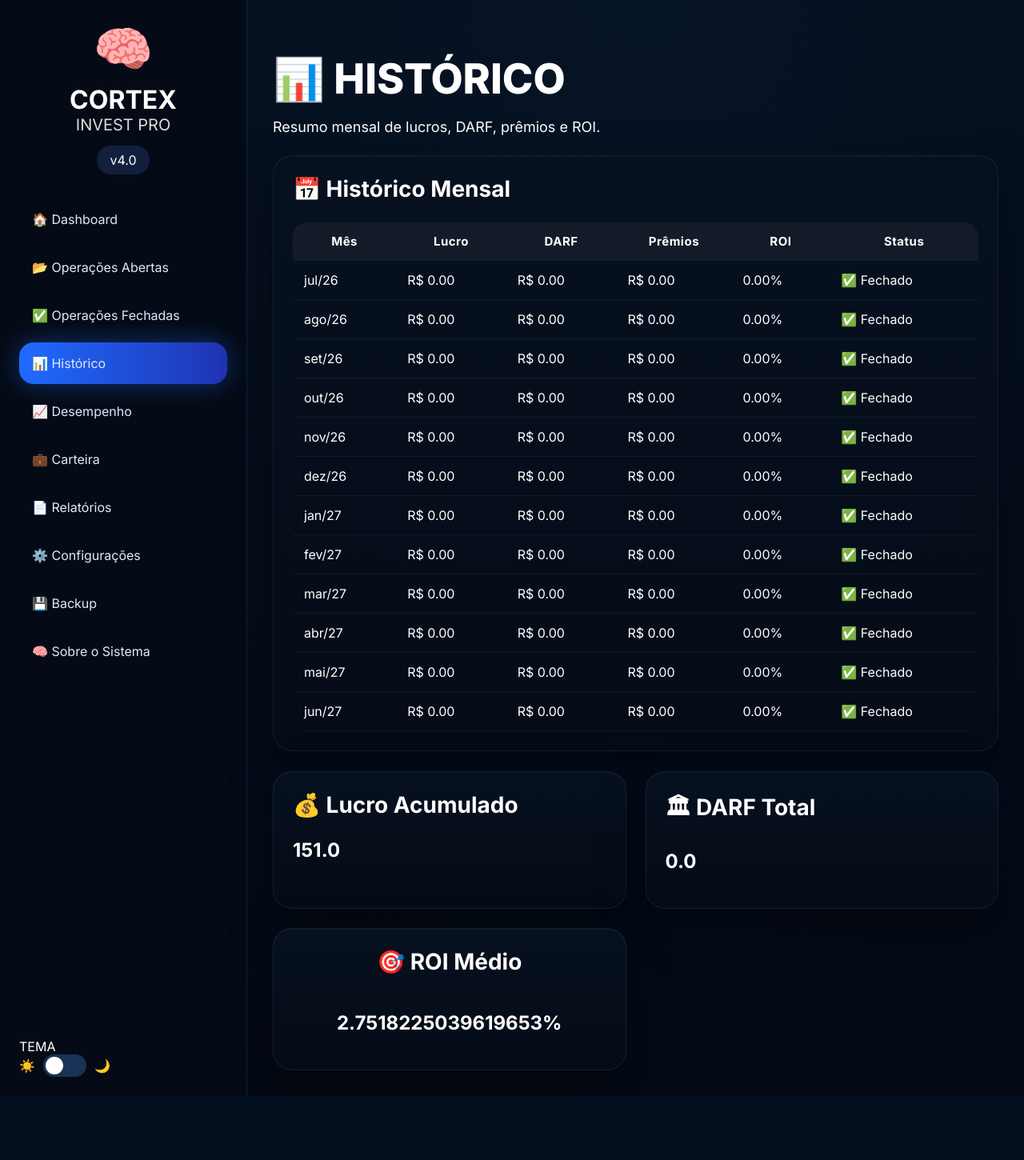
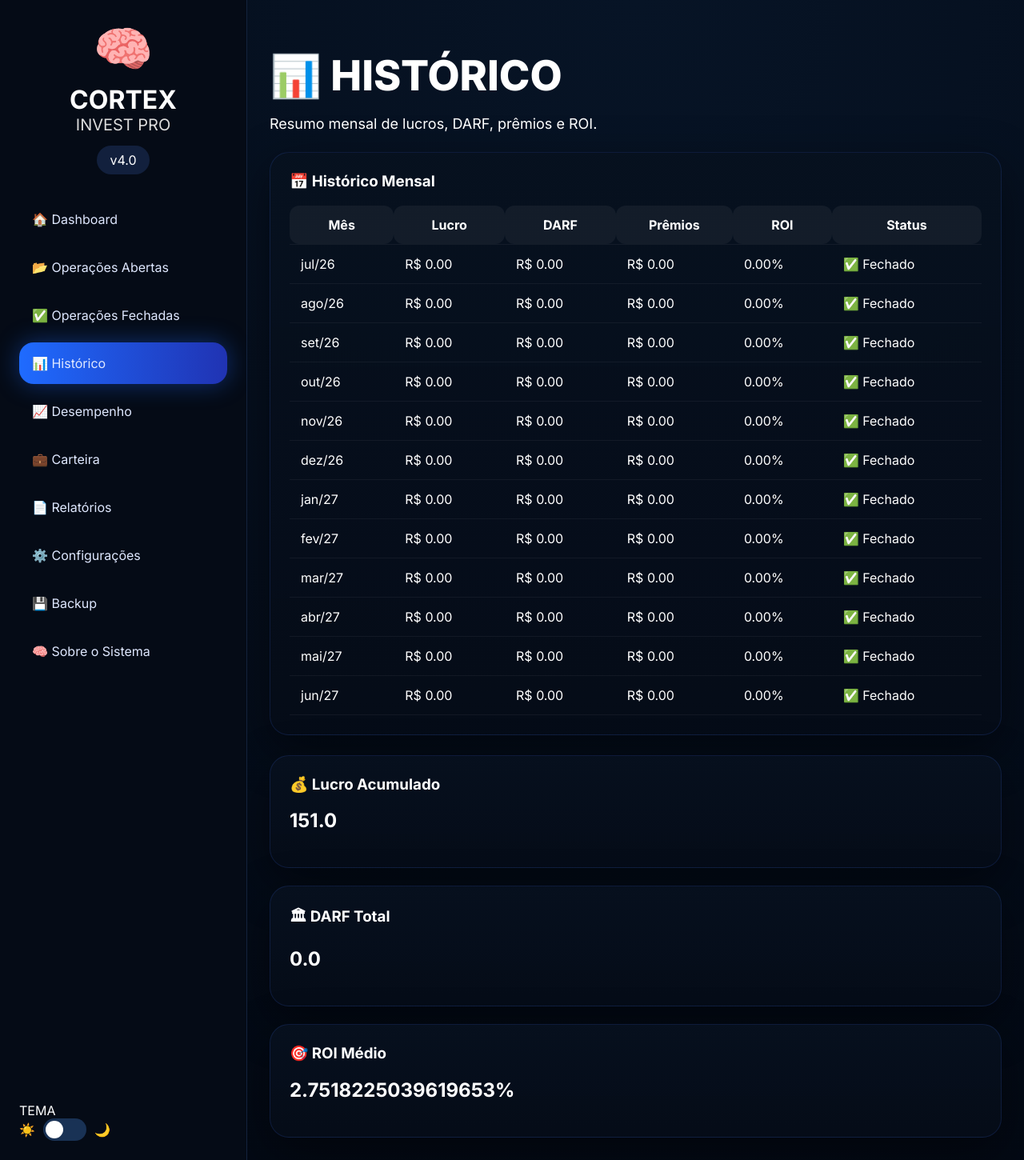
Before and after one commit to andrefcsj/FaculdadeMaria, a Flask app: page /historico in a window 1280 px wide. Shown: the whole page at 80% size. Before the commit the page ends 1370 px from the top, so only its background shows below. Run offline with Flask 3, Linux system fonts and the light colour scheme; data that the repository does not hold is empty; some libraries are stand-ins or nearby versions.

Commit message:
Add files via upload

```diff
--- a/static/theme.css
+++ b/static/theme.css
@@ -92,52 +92,56 @@ padding:22px;
 }
 
 
+
+/* ===== Cortex v4.2 ===== */
+body{overflow-x:hidden;}
+.content{width:100%;max-width:none;overflow-x:hidden;padding:28px;}
+.dashboard-grid{
+  display:grid;
+  grid-template-columns:minmax(0,1.25fr) minmax(0,1fr);
+  gap:22px;
+}
 .panel{
-backdrop-filter:blur(18px);
-background:linear-gradient(180deg,rgba(7,17,31,.95),rgba(5,12,24,.98));
-border:1px solid rgba(65,105,225,.18);
-box-shadow:
-0 20px 60px rgba(0,0,0,.45),
-inset 0 1px 0 rgba(255,255,255,.03);
+  min-width:0;
+  background:linear-gradient(180deg,rgba(7,17,31,.92),rgba(5,12,24,.98));
+  border:1px solid rgba(71,118,255,.15);
+  box-shadow:0 20px 60px rgba(0,0,0,.45);
 }
-
-.panel h3{
-display:flex;
-align-items:center;
-gap:10px;
-font-size:28px;
-margin-bottom:25px;
+canvas{max-width:100%!important;}
+.premium-cards{grid-template-columns:repeat(auto-fit,minmax(240px,1fr));}
+.metric{position:relative;overflow:hidden;}
+.metric:before{
+  content:"";
+  position:absolute;
+  inset:-40%;
+  background:radial-gradient(circle,rgba(66,153,255,.10),transparent 60%);
+  pointer-events:none;
 }
-
-table{
-overflow:hidden;
-border-radius:18px;
+.hero h1{font-size:52px;letter-spacing:-1px;}
+.footer-stats{grid-template-columns:repeat(4,minmax(0,1fr));}
+.foot-card{
+  display:flex;
+  align-items:center;
+  justify-content:center;
+  min-height:70px;
 }
-
-th{
-background:rgba(255,255,255,.05);
-font-size:15px;
-letter-spacing:.5px;
+#pizzaChart{
+  max-width:320px!important;
+  max-height:320px!important;
+  margin:auto;
 }
-
-tr:hover{
-background:rgba(255,255,255,.03);
+.pizza-wrapper{
+  display:flex;
+  justify-content:center;
+  align-items:center;
 }
-
-#pizzaChart{
-max-width:420px;
-max-height:420px;
-margin:auto;
-display:block;
+table th{
+  background:rgba(255,255,255,.05);
+  border-radius:12px;
 }
-
-.dashboard-grid .panel:nth-child(3){
-display:flex;
-flex-direction:column;
-align-items:center;
-justify-content:center;
+table tr:hover{
+  background:rgba(255,255,255,.03);
 }
-
-.footer-stats{
-margin-top:32px;
+@media (max-width:1600px){
+  .dashboard-grid{grid-template-columns:1fr;}
 }
```
